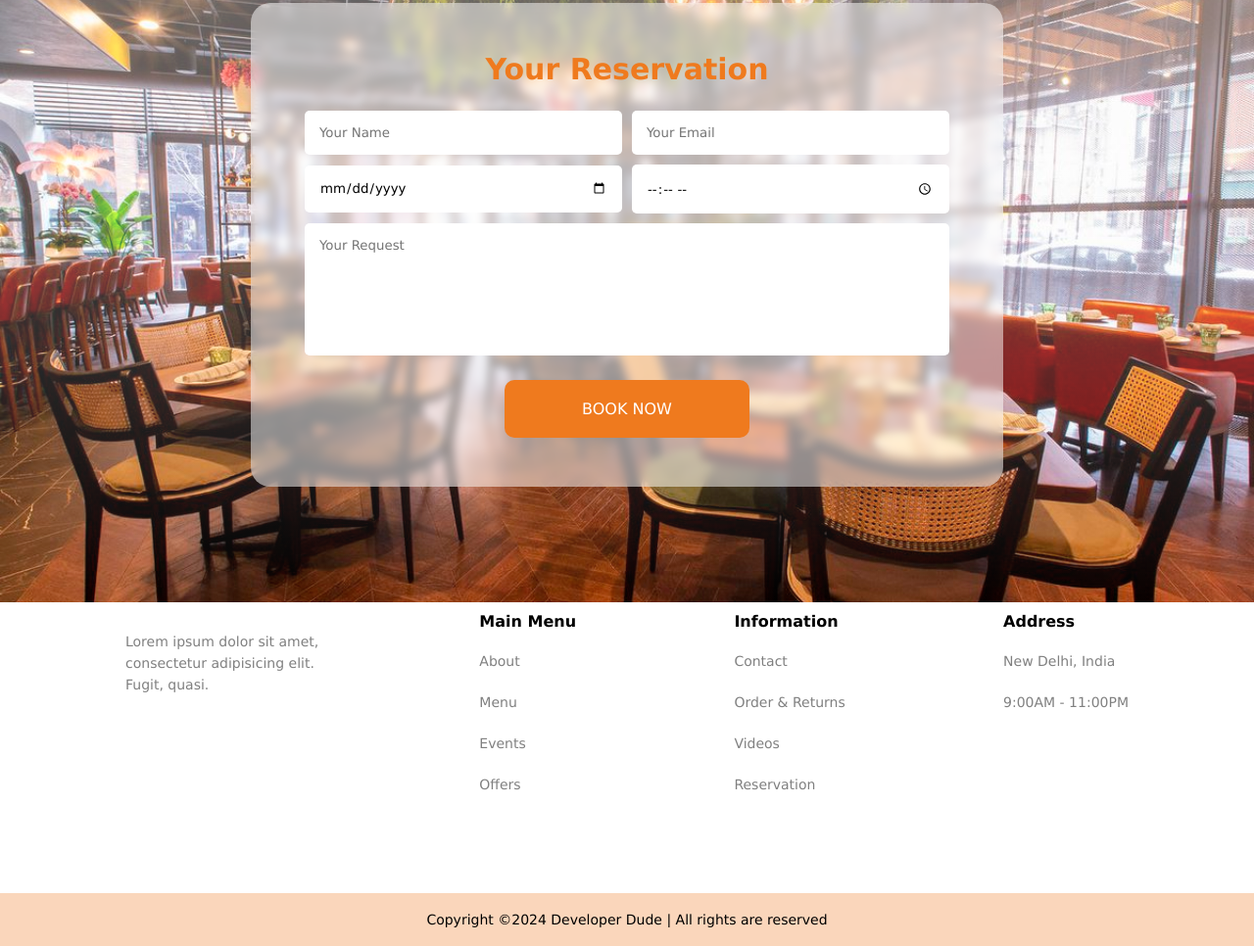
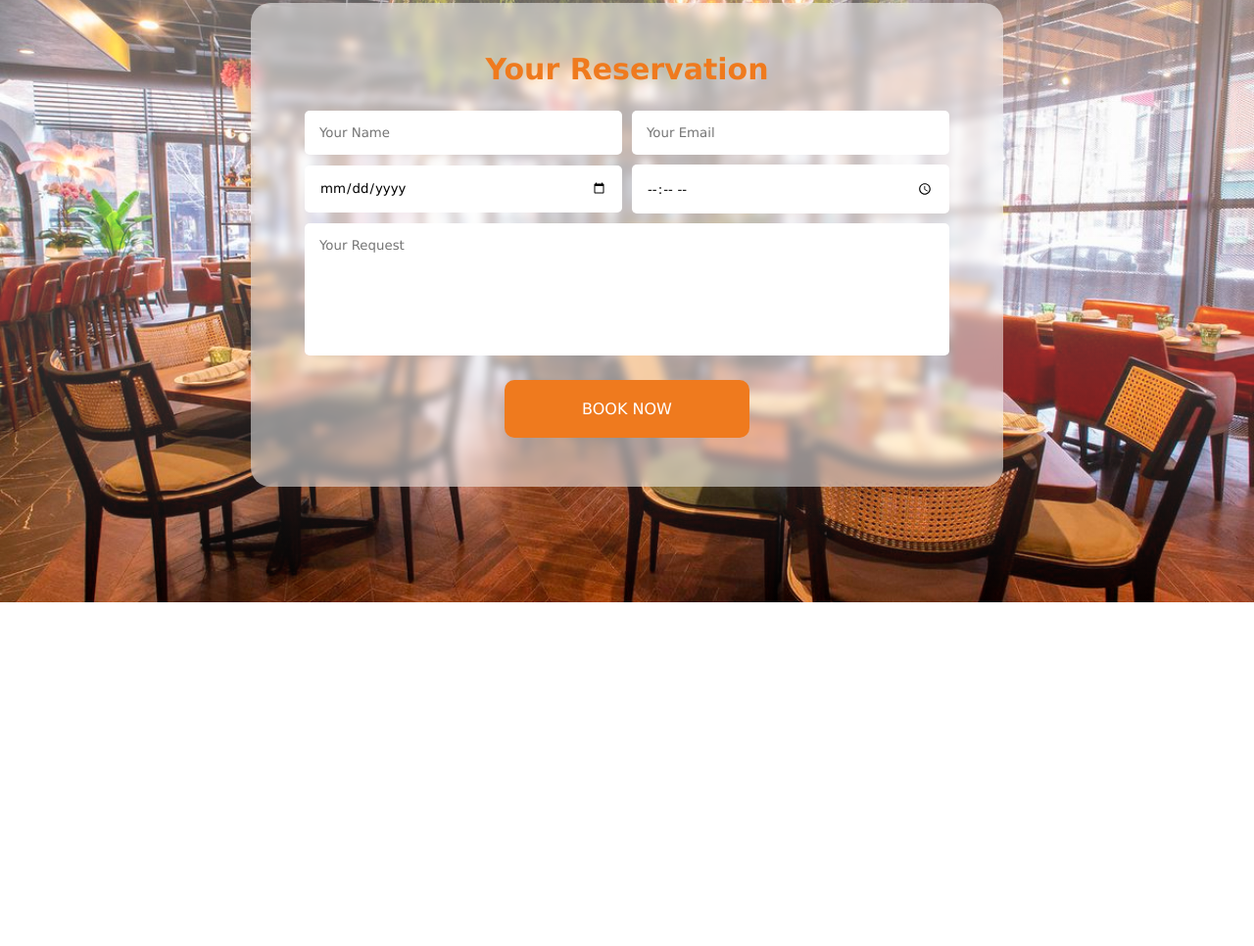
Before and after one commit to Shubiks/Japanese-Restaurant-website, a plain HTML site: page Pages/reservation.html in a window 1280 px wide. Shown: the part 185-1151 px from the top of the page at 98% size. After the commit the page ends 800 px from the top, so only its background shows below. Drawn offline with Linux system fonts and the light colour scheme; a web font is replaced by a local one.

Commit message:
remove footer from reservation page

```diff
--- a/Pages/reservation.html
+++ b/Pages/reservation.html
@@ -53,38 +53,4 @@
             </form>
         </div>
     </div>
-    <div class="sec6">
-        <div>
-        <img src="images/official logo text bl.png" alt="">
-        <p>Lorem ipsum dolor sit amet, consectetur adipisicing elit. Fugit, quasi.</p>
-        </div>
-        <div>
-            <ul>
-                <li>Main Menu</li>
-                <li><a href="#">About</a></li>
-                <li><a href="#">Menu</a></li>
-                <li><a href="#">Events</a></li>
-                <li><a href="#">Offers</a></li>
-            </ul>
-        </div>
-        <div>
-            <ul>
-                <li>Information</li>
-                <li><a href="#">Contact</a></li>
-                <li><a href="#">Order & Returns</a></li>
-                <li><a href="#">Videos</a></li>
-                <li><a href="#">Reservation</a></li>
-            </ul>
-        </div>
-        <div>
-            <ul>
-                <li>Address</li>
-                <p>New Delhi, India</p>
-                <p>9:00AM - 11:00PM</p>
-            </ul>
-        </div>
-    </div>
-    <div class="footer">
-        <p>Copyright &copy;2024 Developer Dude | All rights are reserved</p>
-    </div>
 </body>
```
